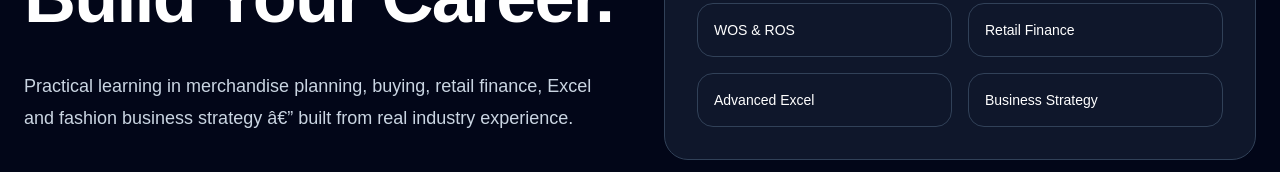
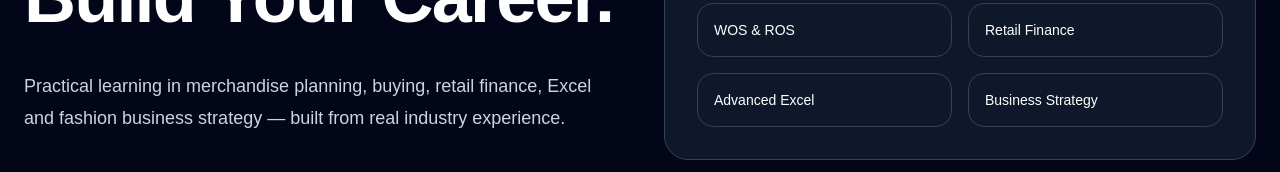
Before and after one commit to fashion-retail-academy/fashion-retail-academy, a Next.js app: page / in a window 1280 px wide. Shown: the part 469-641 px from the top of the page. Built offline with nearby package versions, Linux system fonts and the light colour scheme; no server answers.

Commit message:
Fix learning definitions and homepage encoding

```diff
--- a/app/page.tsx
+++ b/app/page.tsx
@@ -110,7 +110,7 @@ export default function Home() {
 
             <p className="mt-7 max-w-xl text-lg leading-8 text-slate-300">
               Practical learning in merchandise planning, buying, retail
-              finance, Excel and fashion business strategy â€” built from real
+              finance, Excel and fashion business strategy — built from real
               industry experience.
             </p>
 
```
